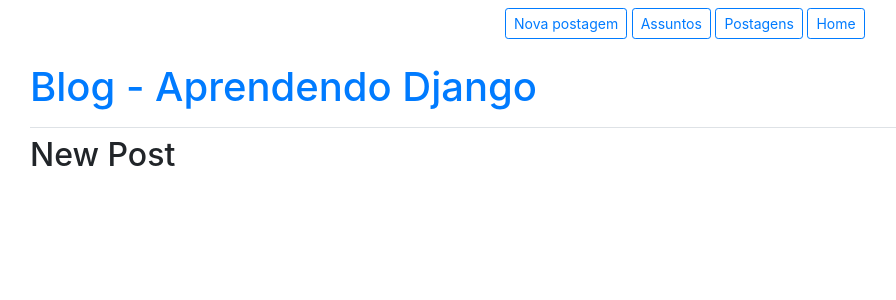
After one commit to WENDEL4891/blog, a Django app: page /blog/new_post/ in a window 1280 px wide. The commit adds this page. Shown: the top 300 px of the page, without its empty margins (55-951 px from the left). Run offline with Django 3.2, Linux system fonts and the light colour scheme; some libraries are stand-ins or nearby versions.

Commit message:
Projeto adicionado no computador pessoal

```diff
--- a/blog/templates/blog/base.html
+++ b/blog/templates/blog/base.html
@@ -12,8 +12,11 @@
 <body>
     <div class="container">
         <div class="row mt-2">
-            <div class="col-md-7"></div>
-            <div class="col-md-5">
+            <div class="col-md-5"></div>
+            <div class="col-md-7">
+                <div class="btn btn-outline-primary btn-sm">
+                    <a href="{% url 'new_post' %}">Nova postagem</a>
+                </div>
                 <div class="btn btn-outline-primary btn-sm">
                     <a href="{% url 'topics' %}">Assuntos</a>
                 </div>
--- /dev/null
+++ b/blog/templates/blog/new_post.html
@@ -0,0 +1,9 @@
+{% extends 'blog/base.html' %}
+
+{% block content %}
+
+<div class="container">
+    <h2>New Post</h2>
+</div>
+
+{% endblock content %}
--- a/blog/urls.py
+++ b/blog/urls.py
@@ -15,10 +15,11 @@ Including another URLconf
 """
 from django.contrib import admin
 from django.urls import path, include
-from .views import index, topics, posts
+from .views import index, topics, posts, new_post
 
 urlpatterns = [
     path('', index, name='index'),
     path('topics/', topics, name='topics'),
     path('posts/', posts, name='posts'),
+    path('new_post/', new_post, name='new_post'),
 ]
--- a/blog/views.py
+++ b/blog/views.py
@@ -17,3 +17,6 @@ def topics(request):
 
 def posts(request):
     return render(request, 'blog/posts.html')
+
+def new_post(request):
+    return render(request, 'blog/new_post.html')
--- a/ms_env/pyvenv.cfg
+++ b/ms_env/pyvenv.cfg
@@ -1,3 +1,3 @@
-home = /home/p323bpm/.asdf/installs/python/3.9.5/bin
+home = /home/wendelteixeira/.asdf/installs/python/anaconda3-2020.02/bin
 include-system-site-packages = false
-version = 3.9.5
+version = 3.7.6
```
Also changed, not shown: blog/templates/blog/index.html (+3 -5 lines), 13 other files.
